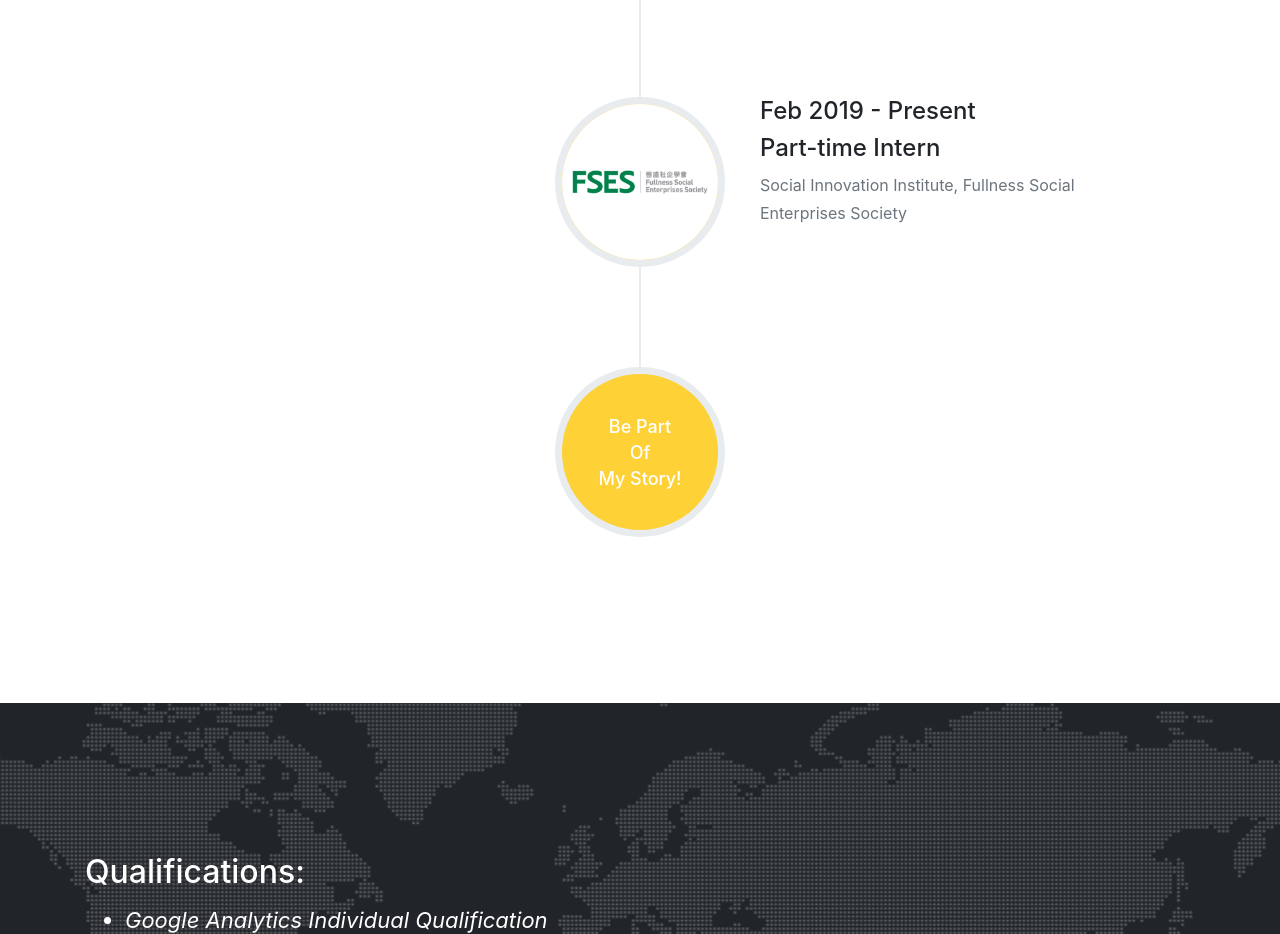
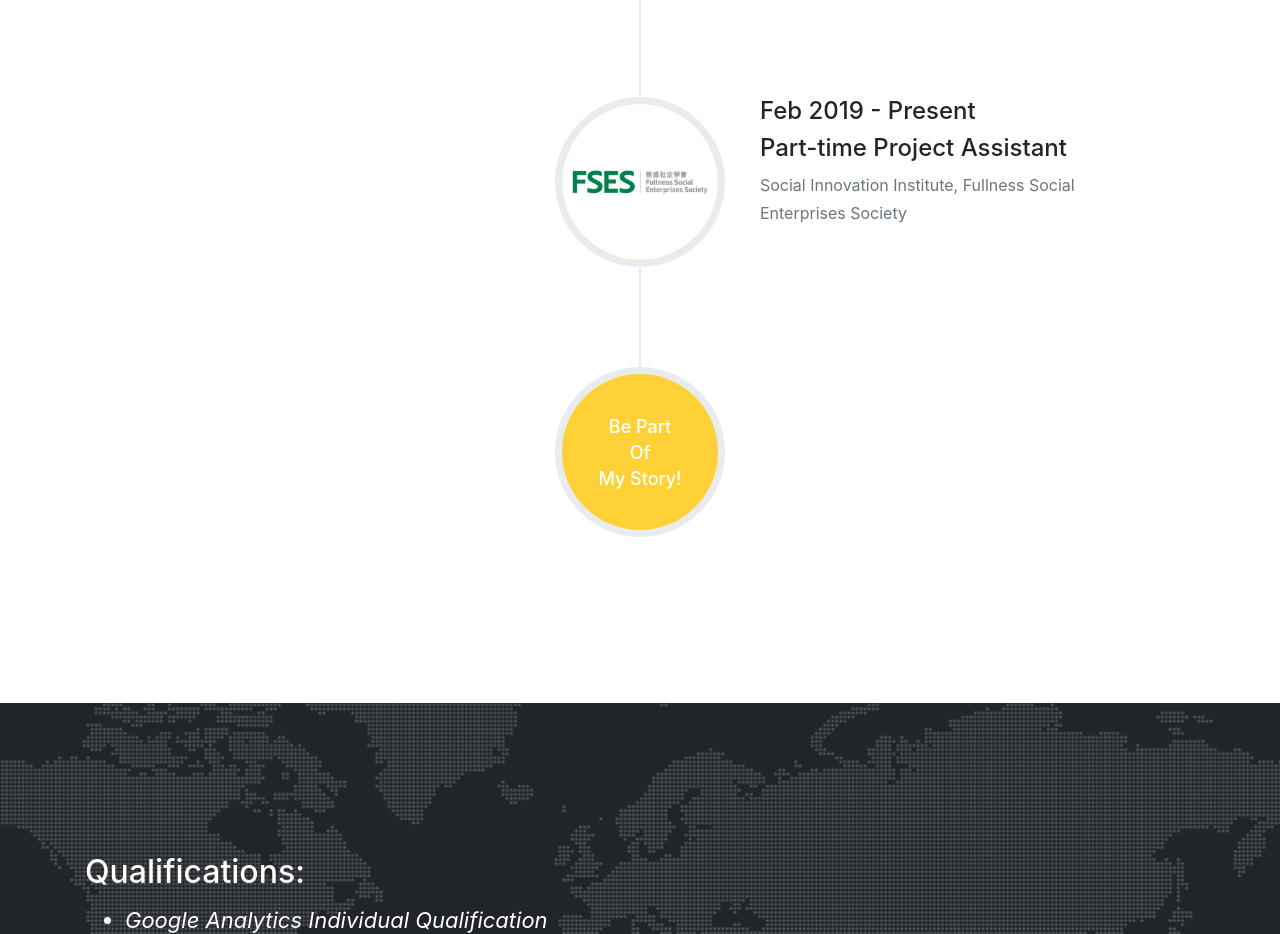
Before and after one commit to llskfung/llskfung.github.io, a website with bundled scripts: page index.html in a window 1280 px wide. Shown: the part 5243-6177 px from the top of the page. Built offline with nearby package versions, Linux system fonts and the light colour scheme; a web font is replaced by a local one.

Commit message:
Update index.html

```diff
--- a/index.html
+++ b/index.html
@@ -357,7 +357,7 @@
               <div class="timeline-panel">
                 <div class="timeline-heading">
                   <h4>Feb 2019 - Present</h4>
-                  <h4 class="subheading">Part-time Intern</h4>
+                  <h4 class="subheading">Part-time Project Assistant</h4>
                 </div>
                 <div class="timeline-body">
                   <p class="text-muted">Social Innovation Institute, Fullness Social Enterprises Society</p>
```
